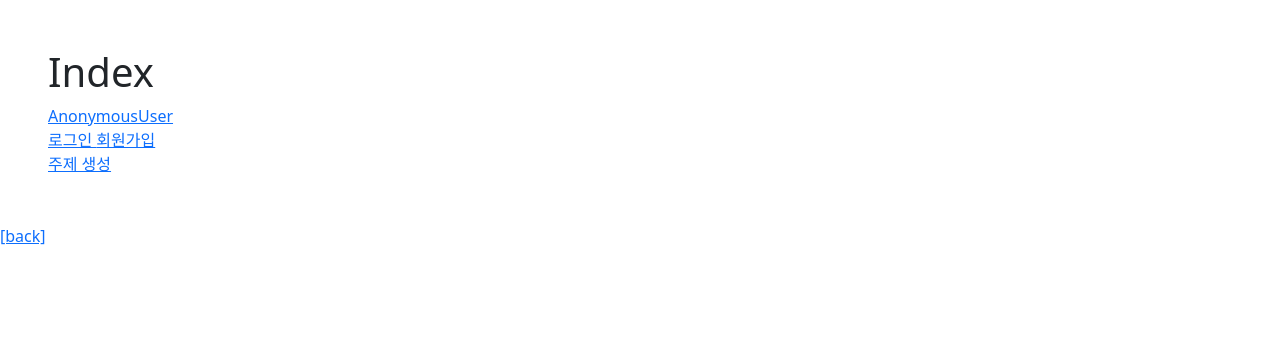
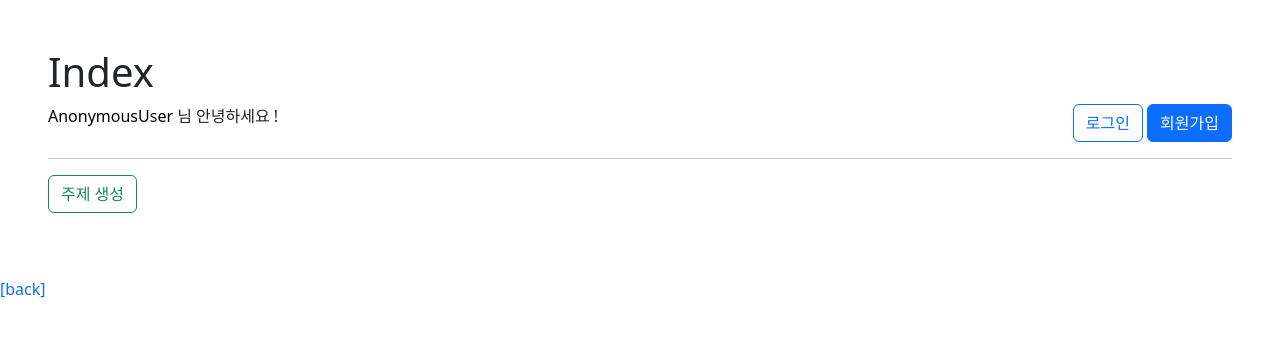
Before and after one commit to chae-yoon/Balance-Game, a Django app: page /posts/ in a window 1280 px wide. Shown: the top 337 px of the page. Run offline with Django 3.2, Linux system fonts and the light colour scheme; data that the repository does not hold is empty; some libraries are stand-ins or nearby versions.

Commit message:
apply style

```diff
--- a/accounts/templates/accounts/login.html
+++ b/accounts/templates/accounts/login.html
@@ -4,6 +4,6 @@
   <form action="{% url 'accounts:login' %}" method="POST">
     {% csrf_token %}
     {{ form.as_p }}
-    <input type="submit" value="login">
+    <input type="submit" value="로그인" class="btn btn-primary">
   </form>
 {% endblock content %}
--- a/accounts/templates/accounts/signup.html
+++ b/accounts/templates/accounts/signup.html
@@ -4,6 +4,6 @@
   <form action="{% url 'accounts:signup' %}" method="POST">
     {% csrf_token %}
     {{ form.as_p }}
-    <input type="submit" value="signup">
+    <input type="submit" value="가입하기" class="btn btn-primary">
   </form>
 {% endblock content %}
--- a/accounts/templates/accounts/update.html
+++ b/accounts/templates/accounts/update.html
@@ -5,6 +5,6 @@
 <form action="{% url 'accounts:update' %}" method="post">
   {% csrf_token %}
   {{ form.as_p }}
-  <input type="submit" value="Change">
+  <input type="submit" value="변경하기" class="btn btn-primary">
 </form>
 {% endblock content %}
--- a/posts/templates/posts/create.html
+++ b/posts/templates/posts/create.html
@@ -5,6 +5,6 @@
   <form action="{% url 'posts:create' %}" method="post" class="" enctype="multipart/form-data">
     {% csrf_token %}
     {{ form.as_p }}
-    <input type="submit" value="Create" class="">
+    <input type="submit" value="주제 생성" class="btn btn-primary">
   </form>
 {% endblock content %}
--- a/posts/templates/posts/index.html
+++ b/posts/templates/posts/index.html
@@ -3,33 +3,32 @@
 {% block content %}
   <h1>Index</h1>
 
-  <div>
-    <a href="
+  <div class="d-flex justify-content-between">
+    <span><a href="
     {% if request.user.is_authenticated %}
       {% url 'accounts:profile' request.user %}
     {% endif %}
-    ">
-    {{ request.user }}</a>
-  </div>
-
-  <div>
+    " class="user-link">
+    {{ request.user }}</a> 님 안녕하세요 ! </span>
+    <div>
     {% if request.user.is_authenticated %}
       <form action="{% url 'accounts:logout' %}" method="post" class="">
         {% csrf_token %}
-        <input type="submit" value="로그아웃" class="">
+        <input type="submit" value="로그아웃" class="btn btn-outline-danger">
       </form>
     {% else %}
-      <a href="{% url 'accounts:login' %}" class="">
+      <a href="{% url 'accounts:login' %}" class="btn btn-outline-primary">
         로그인
       </a>
-      <a href="{% url 'accounts:signup' %}" class="">
+      <a href="{% url 'accounts:signup' %}" class="btn btn-primary">
         회원가입
       </a>
     {% endif %}
+    </div>
   </div>
-
-  <div class="">
-    <a href="{% url 'posts:create' %}">주제 생성</a>
+  <hr>
+  <div class="mb-3">
+    <a href="{% url 'posts:create' %}" class="btn btn-outline-success">주제 생성</a>
   </div>
 
   {% for post in posts %}
--- a/static/css/style.css
+++ b/static/css/style.css
@@ -2,3 +2,15 @@
   width: 40vw;
   height: 40vw;
 }
+
+a {
+  text-decoration-line: none;
+}
+
+.user-link {
+  color: black;
+}
+
+.user-link:hover {
+  text-decoration-line: underline;
+}
--- a/templates/base.html
+++ b/templates/base.html
@@ -17,6 +17,7 @@
 
   <a href="{% url 'posts:index' %}" class="">[back]</a>
 
+  <link rel="stylesheet" href="https://cdn.jsdelivr.net/npm/bootstrap-icons@1.7.1/font/bootstrap-icons.css">
   <script src="https://cdn.jsdelivr.net/npm/bootstrap@5.3.0-alpha1/dist/js/bootstrap.bundle.min.js" integrity="sha384-w76AqPfDkMBDXo30jS1Sgez6pr3x5MlQ1ZAGC+nuZB+EYdgRZgiwxhTBTkF7CXvN" crossorigin="anonymous"></script>
   <script src="https://cdn.jsdelivr.net/npm/axios/dist/axios.min.js"></script>
 </body>
```
Also changed, not shown: accounts/templates/accounts/profile.html (+9 -7 lines), posts/templates/posts/detail.html (+31 -23 lines).
